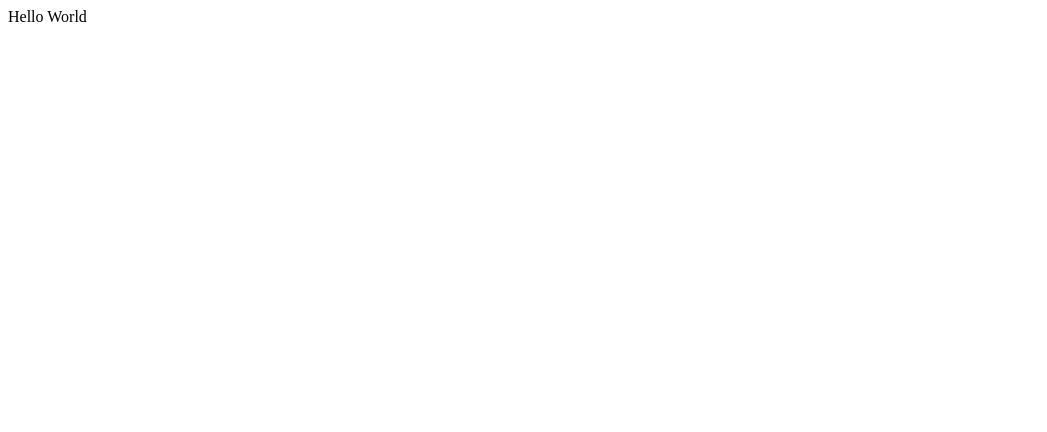
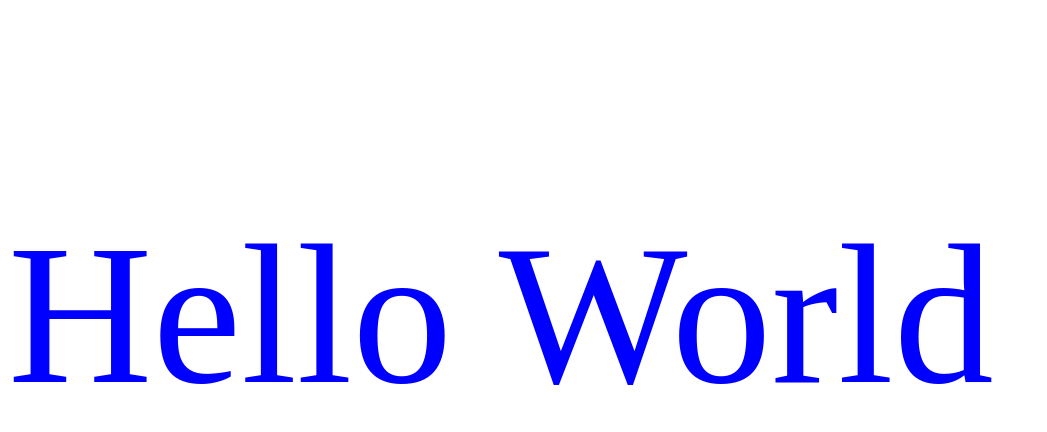
Before and after one commit to Hudson673/github_demo, a plain HTML site: page index.html in a window 1280 px wide. Shown: the whole page, without its empty margins (0-1047 px from the left). Drawn offline with Linux system fonts and the light colour scheme.

Commit message:
Tried out HTML 2
Linked the CSS document, and did some more things to Hello World.

```diff
--- a/css/style.css
+++ b/css/style.css
@@ -0,0 +1,4 @@
+#cool{
+	color:blue;
+	font-size:200px;
+}
--- a/index.html
+++ b/index.html
@@ -1,9 +1,12 @@
 <!DOCTYPE html>
 <html>
 <head>
-	<title>RF's Awesome App</title>
+	<title>
+	RF's Awesome App
+	</title>
+	<link rel="stylesheet" type="text/css" href="css/style.css">
 </head>
 <body>
-	Hello World
+	<p id="cool">Hello World</p>
 </body>
 </html>
```
